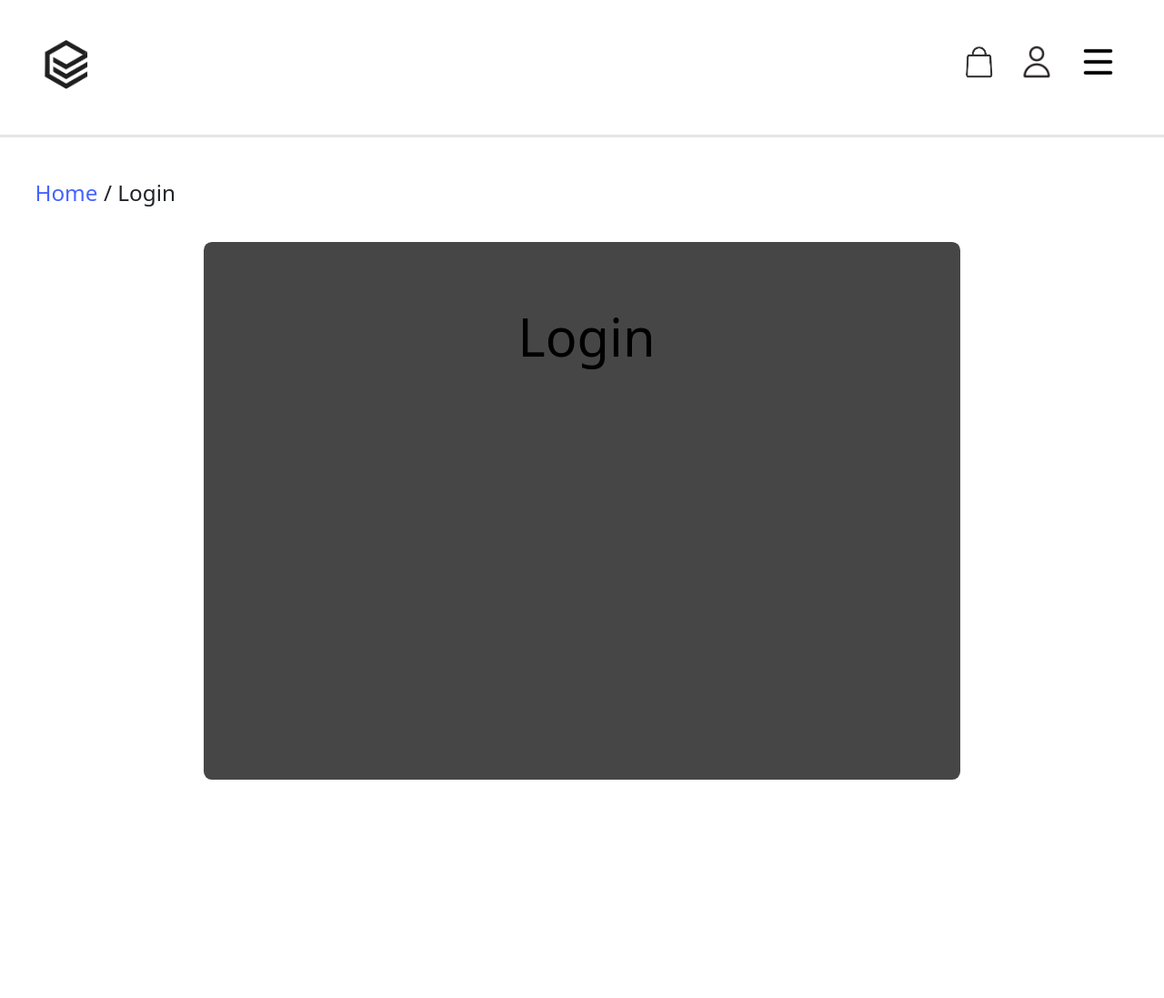
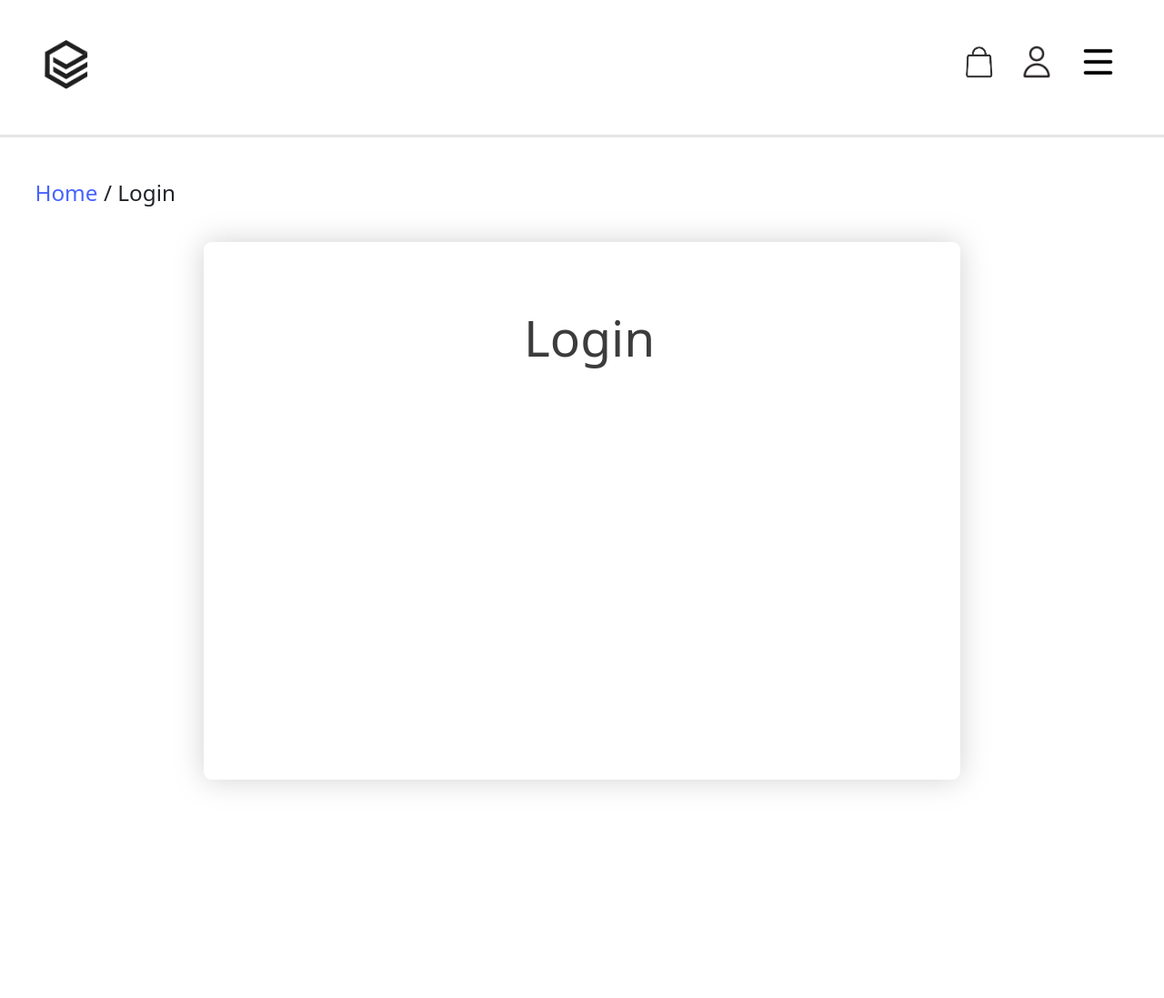
Before and after one commit to SpecialNoel/evershop-website-copy-rep, a Flask app: template templates/userlogin.html in a window 1280 px wide. Shown: the top 1097 px of the page at 91% size. Run offline with Flask 3, Linux system fonts and the light colour scheme; the template is opened without the code that fills it, so the values that code supplies are empty.

Commit message:
updated some ui on login panel

```diff
--- a/css/login-stylesheet.css
+++ b/css/login-stylesheet.css
@@ -152,18 +152,21 @@ html, body {
     display: block;
     position: relative;
 
-    background-color: rgb(70, 70, 70);
+    background-color: rgb(255, 255, 255);
     border-radius: 0.7vw;
+
+    /* Black shadow with 10px blur */
+    filter: drop-shadow(0 0 16px rgb(210, 210, 210));
 }
 
 #login-panel-header-text {
-    margin-top: 4.8vw;
-    margin-left: 27vw;
+    margin-top: 5vw;
+    margin-left: 27.5vw;
 
     position: absolute;
 
-    font-size: 4.5vw;
-    color: rgb(0, 0, 0)
+    font-size: 4.3vw;
+    color: rgb(60, 60, 60)
 }
 
 
--- a/templates/userlogin.html
+++ b/templates/userlogin.html
@@ -91,6 +91,7 @@
     <!--Login Panel-->
     <div class="login-panel-container">
       <span id="login-panel-header-text">Login</span>
+      <div></div>
     </div>
 
     <!--Empty Spacing-->
```
Also changed, not shown: 1 other file.
